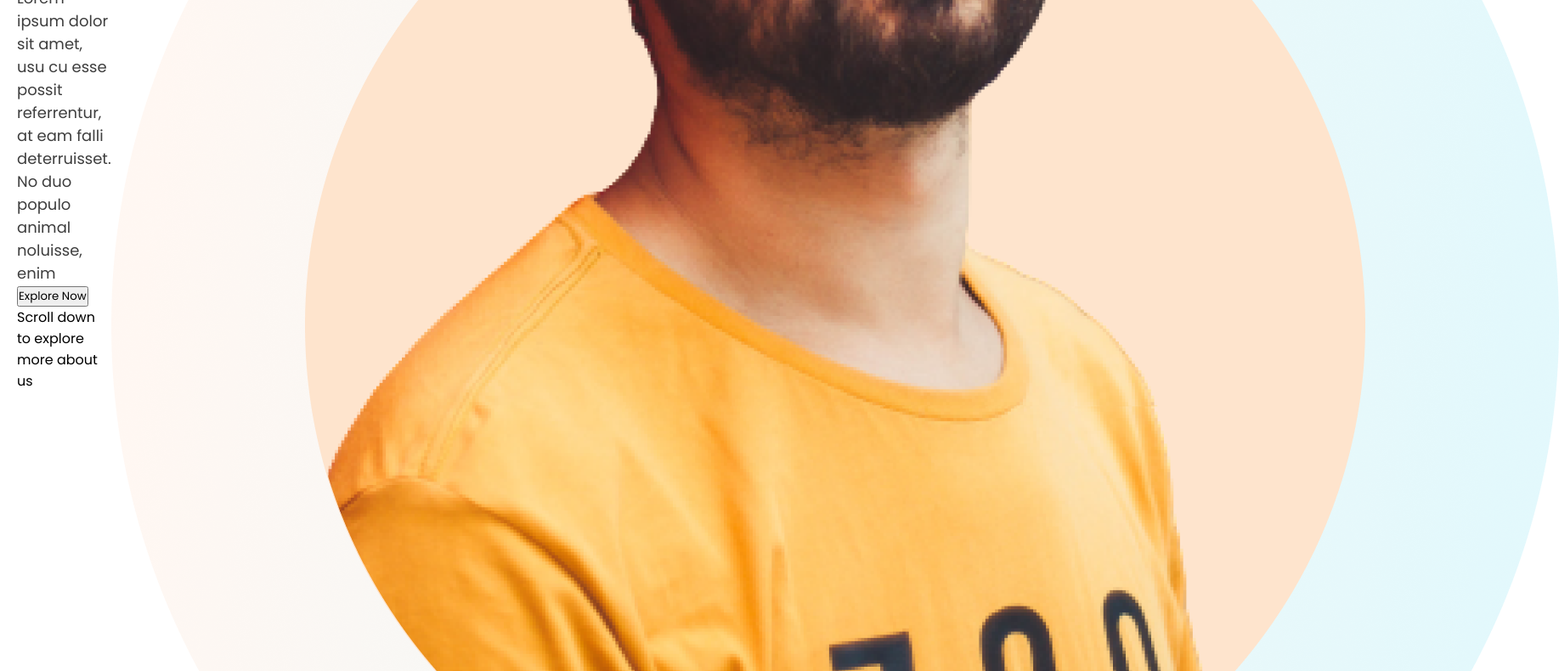
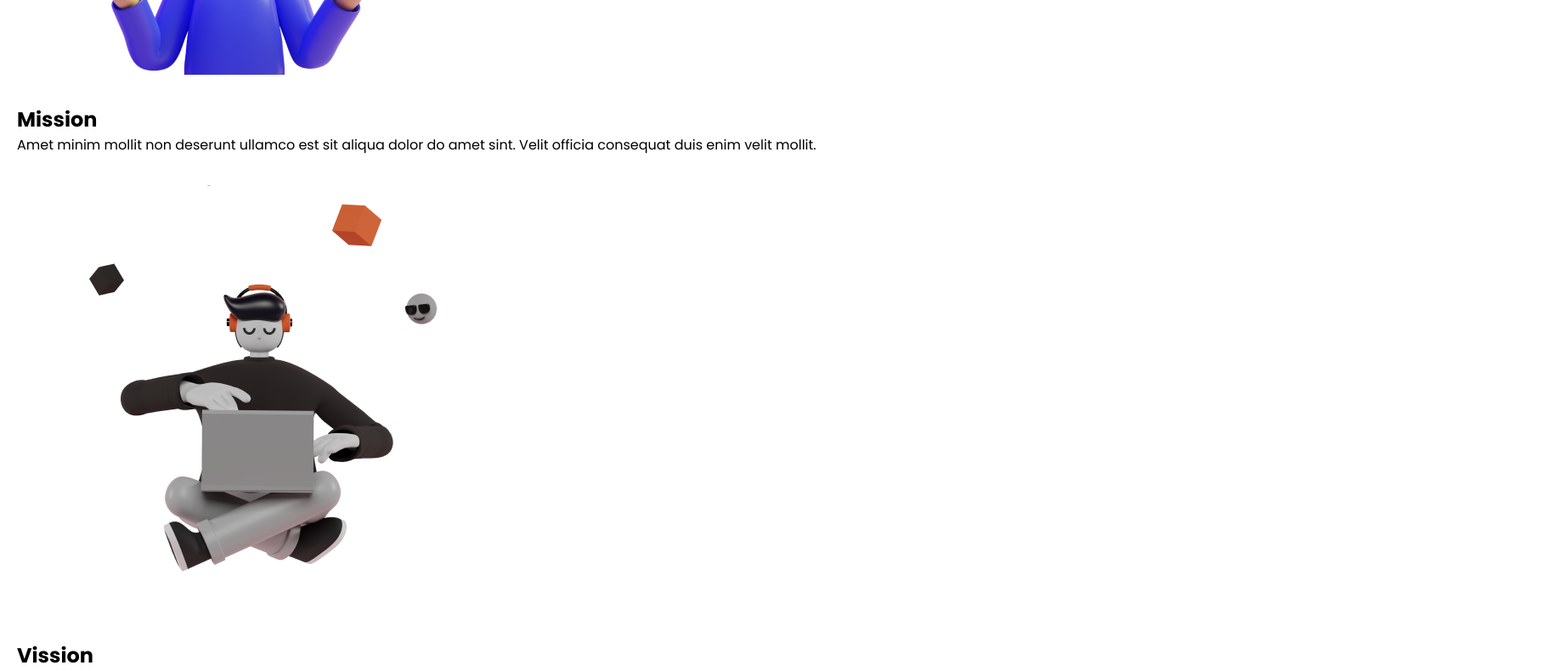
Before and after one commit to hadialhamza/Mission-2025, a plain HTML site: page index.html in a window 1280 px wide. Shown: the part 937-1727 px from the top of the page at 85% size, 1835 px wide, since content can reach past the window. Drawn offline with Linux system fonts and the light colour scheme.

Commit message:
hero section added

```diff
--- a/index.html
+++ b/index.html
@@ -15,7 +15,9 @@
     <link rel="stylesheet" href="responsive.css" />
   </head>
   <body>
+    <!-- Header section -->
     <header>
+      <!-- Hero section -->
       <section class="container">
         <div class="hero-section flex">
           <div class="hero-content">
@@ -27,8 +29,8 @@
               Lorem ipsum dolor sit amet, usu cu esse possit referrentur, at eam
               falli deterruisset. No duo populo animal noluisse, enim
             </p>
-            <button>Explore Now</button>
-            <p>Scroll down to explore more about us</p>
+            <button class="btn-primary">Explore Now</button>
+            <p id="scroll-down">Scroll down to explore more about us</p>
           </div>
           <div class="hero-image">
             <img src="images/person/person-2.png" alt="" />
@@ -36,7 +38,53 @@
         </div>
       </section>
     </header>
-    <main></main>
+    <!-- Main section -->
+    <main>
+      <!-- My mission section -->
+      <section class="container">
+        <div>
+          <h1 class="heading-primary">My Mission in 2025</h1>
+          <div class="mission-card-container">
+            <div class="mission-card">
+              <img
+                src="images/illustrators/illustrator-1.png"
+                alt=""
+                class="card-image"
+              />
+              <h2 class="card-title">Mission</h2>
+              <p class="card-details">
+                Amet minim mollit non deserunt ullamco est sit aliqua dolor do
+                amet sint. Velit officia consequat duis enim velit mollit.
+              </p>
+            </div>
+            <div class="mission-card">
+              <img
+                src="images/illustrators/illustrator-2.png"
+                alt=""
+                class="card-image"
+              />
+              <h2 class="card-title">Vission</h2>
+              <p class="card-details">
+                Amet minim mollit non deserunt ullamco est sit aliqua dolor do
+                amet sint. Velit officia consequat duis enim velit mollit.
+              </p>
+            </div>
+            <div class="mission-card">
+              <img
+                src="images/illustrators/illustrator-3.png"
+                alt=""
+                class="card-image"
+              />
+              <h2 class="card-title">Goals</h2>
+              <p class="card-details">
+                Amet minim mollit non deserunt ullamco est sit aliqua dolor do
+                amet sint. Velit officia consequat duis enim velit mollit.
+              </p>
+            </div>
+          </div>
+        </div>
+      </section>
+    </main>
     <footer></footer>
   </body>
 </html>
--- a/styles.css
+++ b/styles.css
@@ -37,12 +37,52 @@
 .description-primary {
   font-size: 1.125rem;
   color: #3e3e3e;
+  margin-bottom: 20px;
 }
 span {
   color: #ffad5a;
 }
+.btn-primary {
+  border: none;
+  border-radius: 5px;
+  background-color: #ff5959;
+  padding: 12px 30px;
+  font-size: 1rem;
+  font-weight: 500;
+  color: #ffffff;
+  cursor: pointer;
+  transition: all 0.3s ease-in-out;
+}
+.btn-primary:hover {
+  box-shadow: 0 4px 8px rgba(0, 0, 0, 0.2);
+  transform: scale(1.05);
+}
+.btn-primary:active {
+  box-shadow: none;
+  transform: scale(1.03);
+}
 
 /* Header section style */
 .hero-section {
-  /* flex: 1; */
+  gap: 50px;
 }
+.hero-content {
+  width: 50%;
+}
+.hero-content h1 {
+  font-size: 3.75rem;
+  margin-bottom: 15px;
+}
+.hero-image {
+  width: 50%;
+  display: inline-block;
+}
+.hero-image img {
+  width: 55%;
+  display: block;
+}
+#scroll-down {
+  font-size: 1rem;
+  color: #434343;
+  margin-top: 33px;
+}
```
